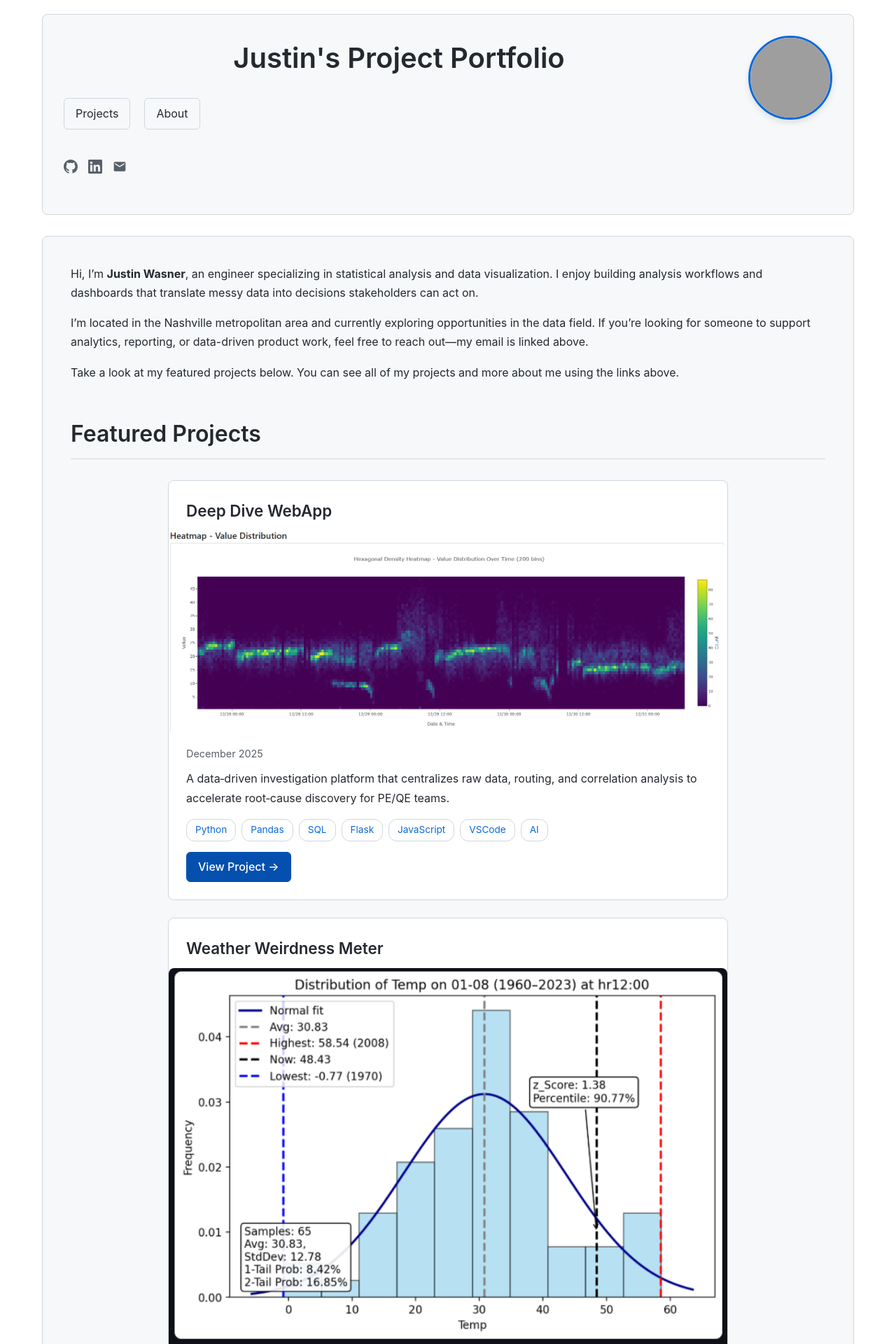
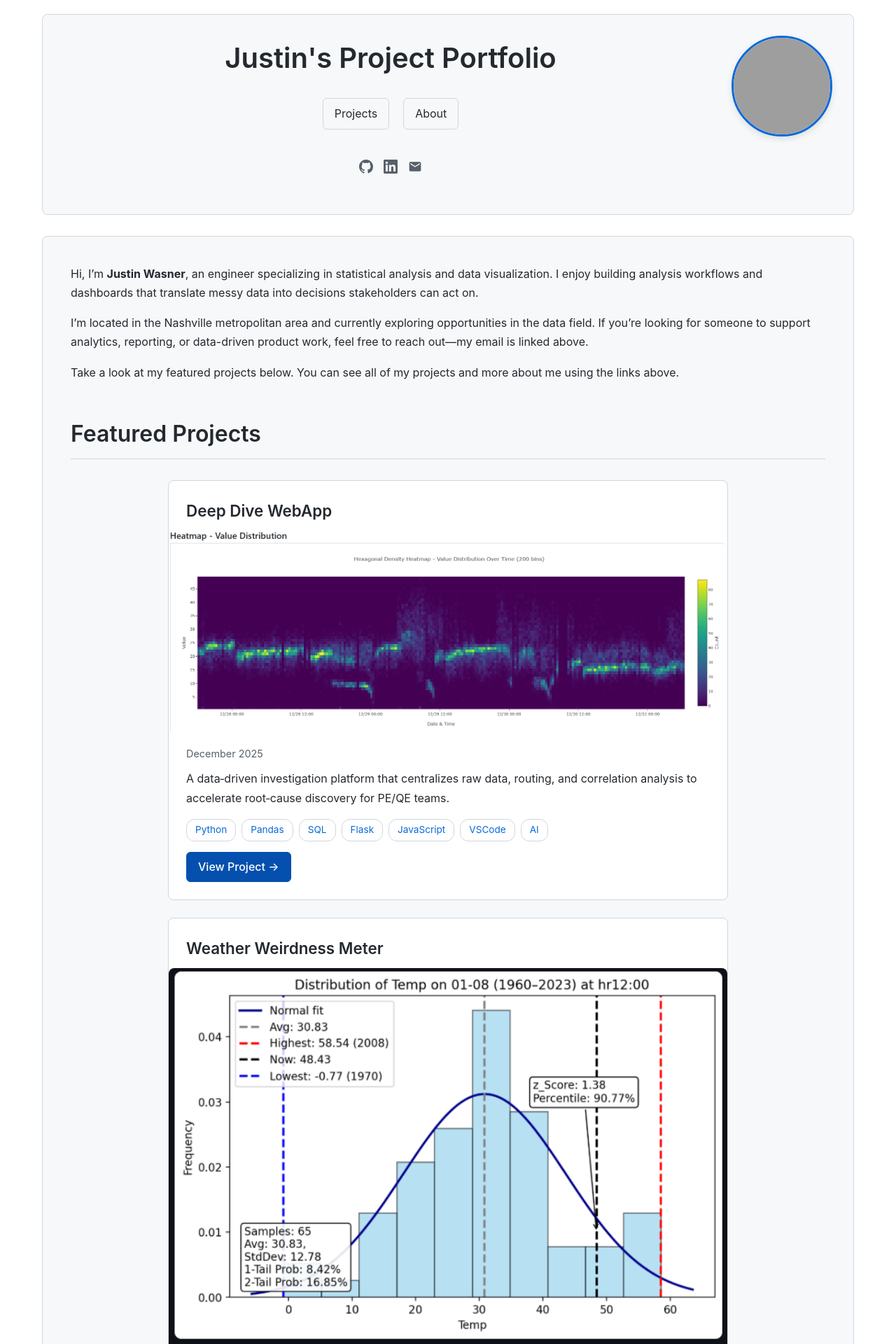
Before and after one commit to jdwasner/jdwasner.github.io, a Jekyll site: the page built from index.md, in a window 1280 px wide. Shown: the top 1920 px of the page at 70% size. Built offline with Jekyll 4.4.1, drawn with Linux system fonts in a browser that asks for light colours; grey boxes are pictures that could not be loaded.

Commit message:
More formatting changes

```diff
--- a/assets/css/style.scss
+++ b/assets/css/style.scss
@@ -89,8 +89,8 @@ header {
 }
 
 .profile-picture img {
-    width: 120px;
-    height: 120px;
+    width: 144px;
+    height: 144px;
     border-radius: 50%;
     object-fit: cover;
     border: 3px solid var(--accent-primary);
@@ -153,7 +153,7 @@ nav ul {
     gap: 20px;
     flex-wrap: nowrap;
     margin: 0;
-    justify-content: flex-start;
+    justify-content: center;
 }
 
 nav ul li {
@@ -182,7 +182,7 @@ nav ul li a:hover {
     display: flex;
     gap: 15px;
     margin-top: 20px;
-    justify-content: flex-start;
+    justify-content: center;
 }
 
 .social-links a {
```
